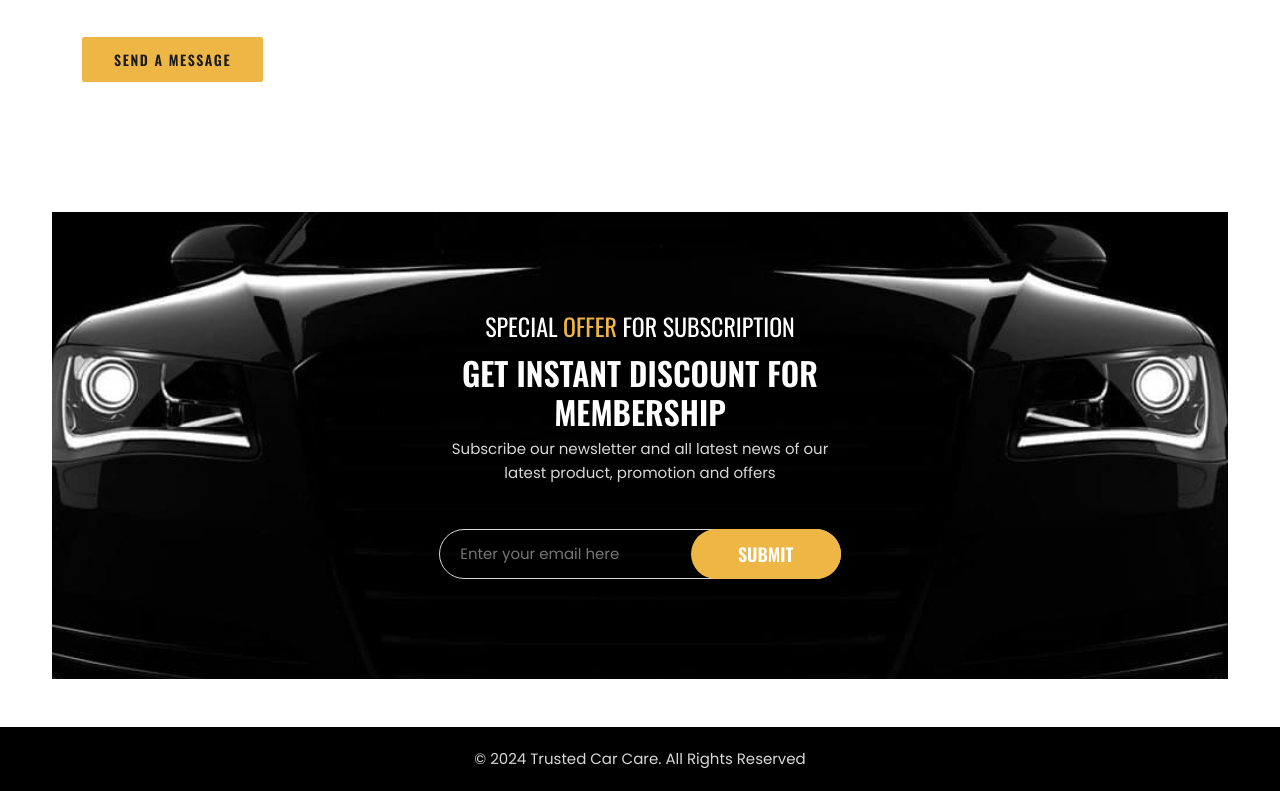
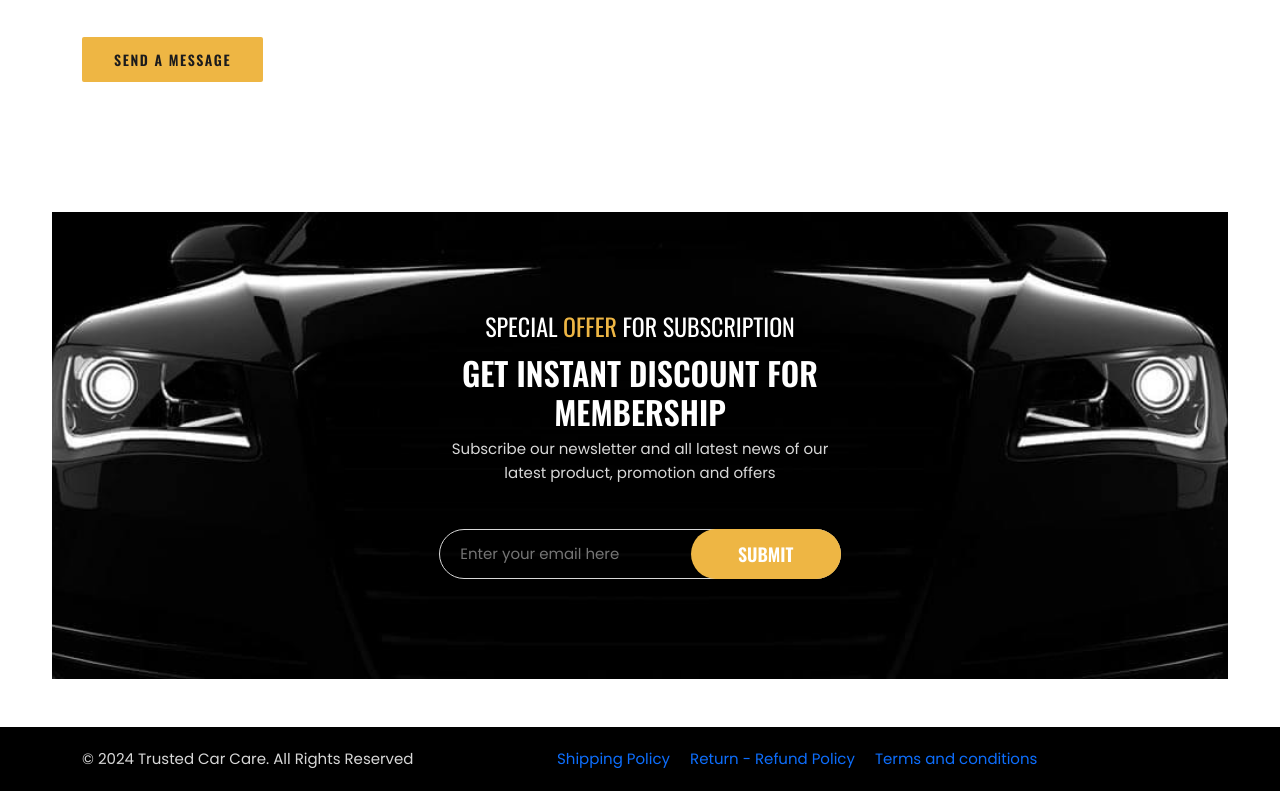
Before and after one commit to maxwellaveryreed/trustedcarcare, a plain HTML site: page index.html in a window 1280 px wide. Shown: the part 4989-5780 px from the top of the page. Drawn offline with nearby package versions, Linux system fonts and the light colour scheme; files whose address does not match are found by name.

Commit message:
footer links

```diff
--- a/index.html
+++ b/index.html
@@ -571,14 +571,22 @@
         <div class="footer-copyright-area">
             <div class="container">
                 <div class="row">
-                    <div class="col-md-12">
-                        <div class="copyright-content text-center">
+                    <div class="col-md-5">
+                        <div class="copyright-content">
                             <p>
                                 &copy; 2024 Trusted Car Care. All Rights Reserved
                             </p>
                         </div>
                     </div>
-
+                    <div class="col-md-7">
+                        <div class="footermenuf">
+                           <ul>
+                            <li><a href="shipping-policy.html">Shipping Policy</a></li>
+                            <li><a href="return-refund-policy.html">Return - Refund Policy</a></li>
+                            <li><a href="terms-and-conditions.html">Terms and conditions</a></li>
+                           </ul>
+                        </div>
+                    </div>
                 </div>
             </div>
         </div>
```
